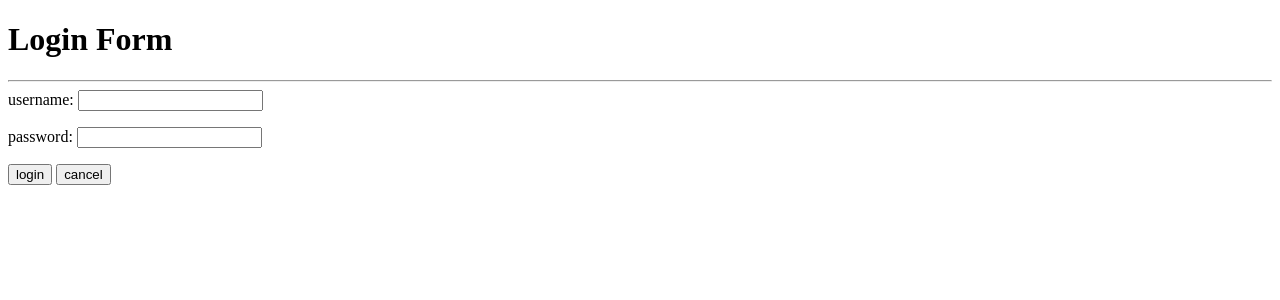
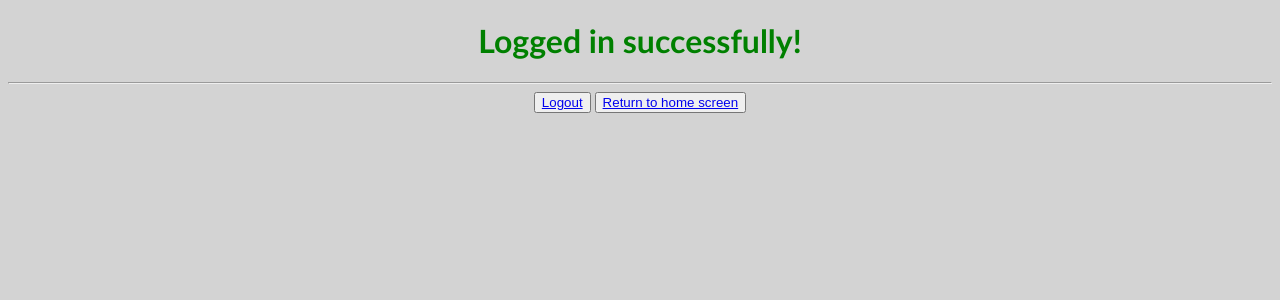
Before and after one commit to dlui220/classwork, a Flask app: page /login in a window 1280 px wide. Shown: the top 300 px of the page. Run offline with Flask 2, Linux system fonts and the light colour scheme; the visitor is signed in with stand-in values (Sample User, id 1).

Commit message:
updated:

```diff
--- a/softdev/login/app.py
+++ b/softdev/login/app.py
@@ -11,7 +11,8 @@ def index():
 @app.route("/reset")
 def reset():
     session['n'] = False
-    return redirect(url_for('login'))
+    return render_template("logout.html")
+    #return redirect(url_for('login'))
 
 @app.route("/secret")
 def secret():
@@ -22,6 +23,8 @@ def secret():
 
 @app.route("/login", methods=["GET","POST"])
 def login():
+    if session['n'] == True:
+        return render_template("success.html")
     if request.method == "GET":
         return render_template("login.html")
     else:
@@ -31,7 +34,7 @@ def login():
         pword = request.form['password']
         button = request.form['button']
         if button == "cancel":
-            return render_template('login.html')
+            return render_template('about.html')
 
         if utils.authenticate(uname,pword):
             session['n'] = True
--- a/softdev/login/templates/about.html
+++ b/softdev/login/templates/about.html
@@ -1,4 +1,7 @@
 <!DOCTYPE HTML>
+<center>
 <h1>Welcome to my page!</h1>
 <hr>
-<h2>Please login <a href="login">here</a></h2>
+<h2>Please login <a href="login">here</a> before exploring.</h2>
+<h3><a href="/secret">Super Secret Page</a></h3>
+</center>
--- a/softdev/login/templates/login.html
+++ b/softdev/login/templates/login.html
@@ -1,4 +1,5 @@
 <!DOCTYPE HTML>
+<center>
 <h1>Login Form</h1>
 
 {% if err %}
@@ -18,3 +19,4 @@
   <input type="submit" name="button" value="login">
   <input type="submit" name="button" value="cancel">
 </form>
+</center>
--- a/softdev/login/templates/success.html
+++ b/softdev/login/templates/success.html
@@ -1,4 +1,14 @@
 <!DOCTYPE HTML>
-<h1>Logged in successfully!</h1>
+<head>
+<style>
+body {background-color:lightgray}
+h1   {color:green}
+</style>
+
+<center>
+<h1 style="font-family:calibri">Logged in successfully!</h1>
+</head>
 <hr>
 <button><a href="/reset">Logout</a></button>
+<button><a href="/">Return to home screen</a></button>
+</center>
--- a/softdev/login/utils.py
+++ b/softdev/login/utils.py
@@ -1,5 +1,5 @@
 def authenticate(uname,pword):
-    if uname=="derrick" and pword=="swag":
+    if (uname=="derrick" and pword=="swag") or (uname=="andrew" and pword == "kratsios"):
         return True
     else:
         return False
```
Also changed, not shown: systems/notes.md (+24 -1 lines), 1 other file.
